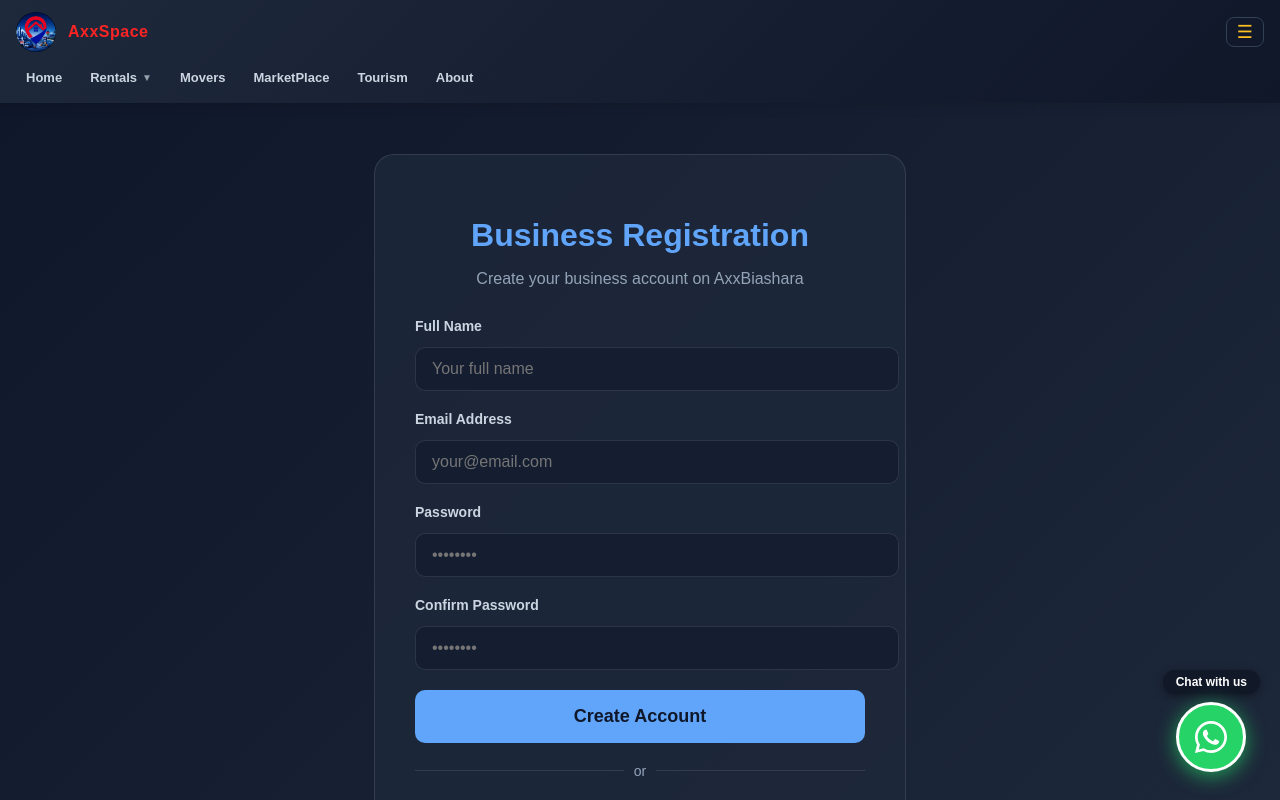
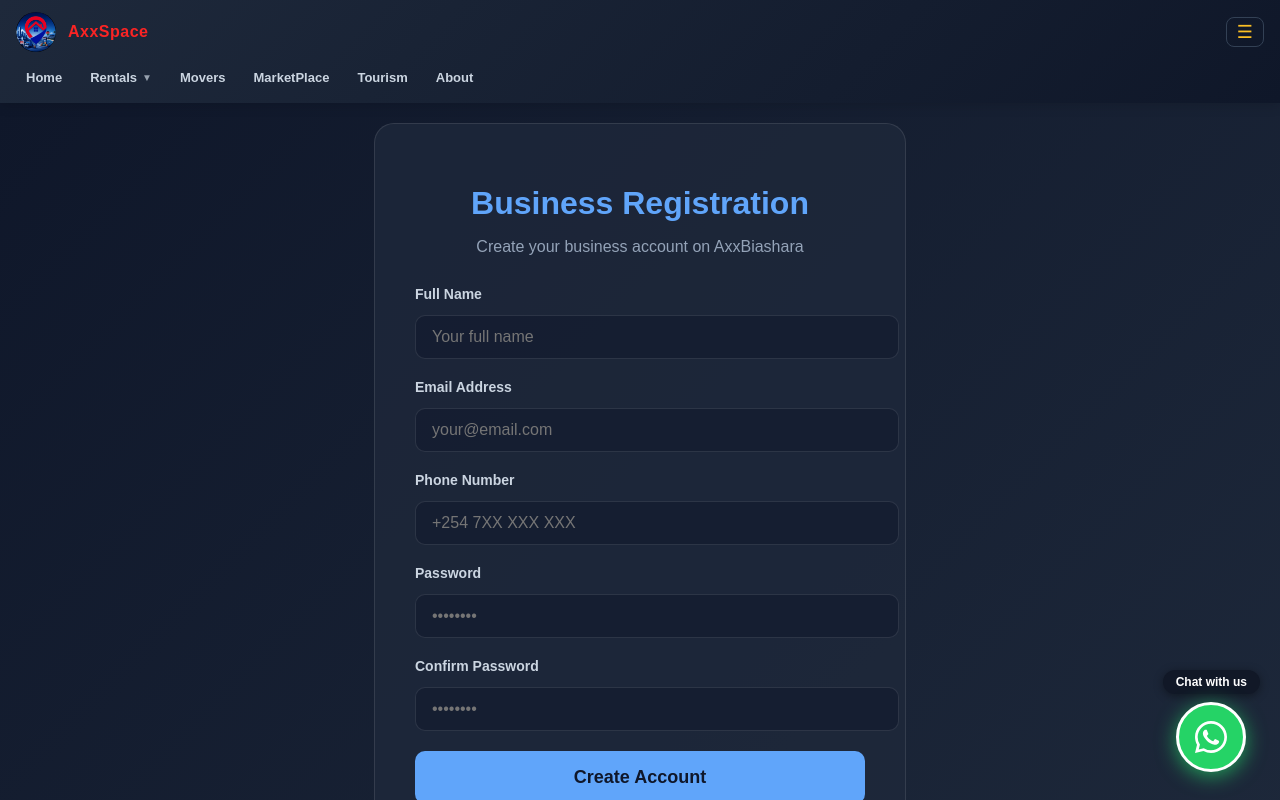
Before and after one commit to richard254120/axx-spaces-frontend, a React (Vite) app: page /business-register in a window 1280 px wide. Shown: the top 800 px of the page. Built offline with nearby package versions, Linux system fonts and the light colour scheme.

Commit message:
Updated project

```diff
--- a/src/pages/BusinessRegister.jsx
+++ b/src/pages/BusinessRegister.jsx
@@ -118,6 +118,7 @@ export default function BusinessRegister() {
   const [formData, setFormData] = useState({
     name: "",
     email: "",
+    phone: "",
     password: "",
     confirmPassword: "",
   });
@@ -152,6 +153,7 @@ export default function BusinessRegister() {
       const res = await API.post("/auth/register", {
         name: formData.name,
         email: formData.email,
+        phone: formData.phone,
         password: formData.password,
       });
 
@@ -198,6 +200,17 @@ export default function BusinessRegister() {
             value={formData.email}
             onChange={handleChange}
             placeholder="your@email.com"
+            required
+          />
+
+          <label style={styles.label}>Phone Number</label>
+          <input
+            type="tel"
+            name="phone"
+            style={styles.input}
+            value={formData.phone}
+            onChange={handleChange}
+            placeholder="+254 7XX XXX XXX"
             required
           />
 
```
